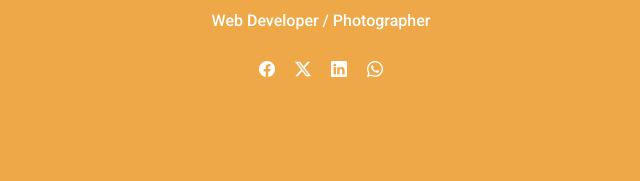
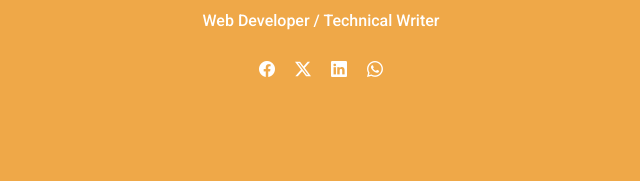
Before and after one commit to adaorabernardine/PORTFOLIO, a plain HTML site: page index.html in a window 1280 px wide. Shown: the part 476-657 px from the top of the page, 319-959 px from the left. Drawn offline with nearby package versions, Linux system fonts and the light colour scheme; files whose address does not match are found by name.

Commit message:
myportFolio

```diff
--- a/index.html
+++ b/index.html
@@ -26,7 +26,7 @@
             --Ugwu Bernardine Adaora--
           </h2>
           <p>
-            Web Developer / Photographer
+            Web Developer / Technical Writer
           </p>
         <div class="link">
         <a href="https//www.facebook.com" target="_blank"><i class="bi bi-facebook"></i></a>
```
